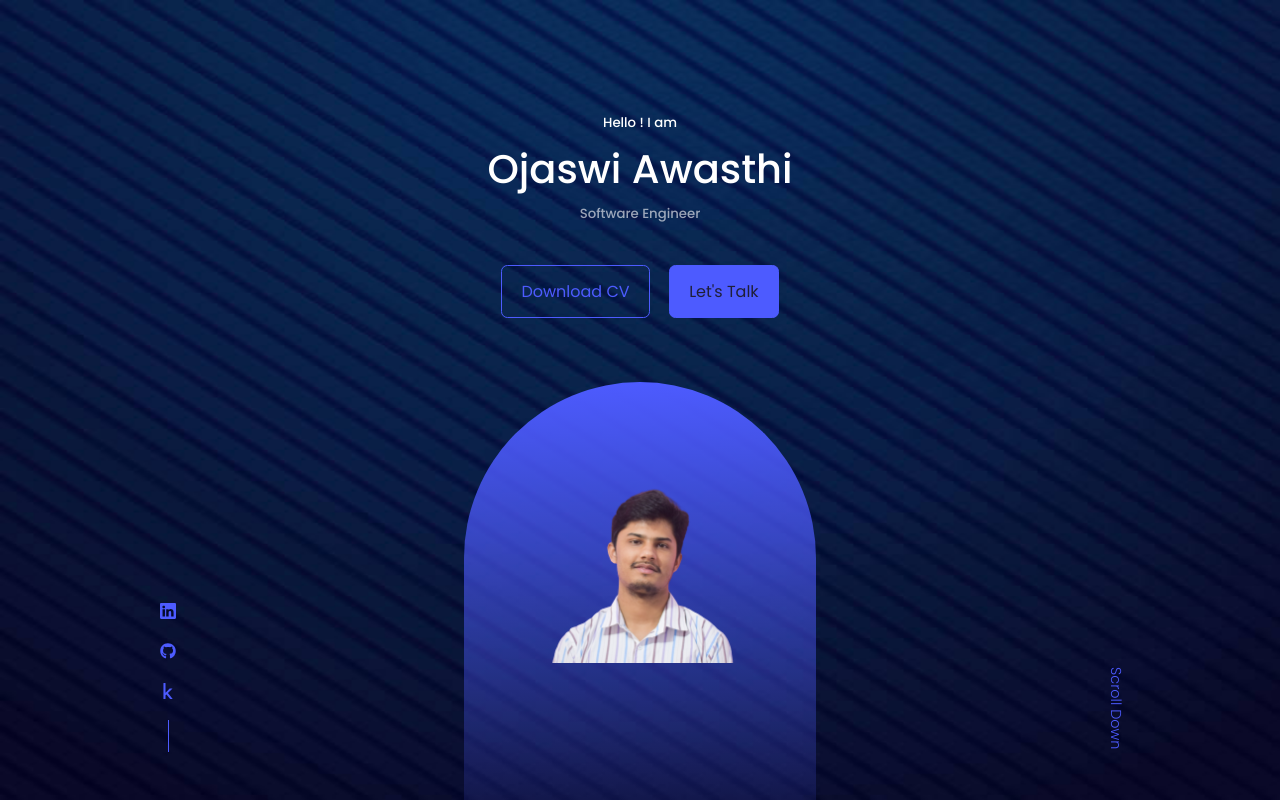
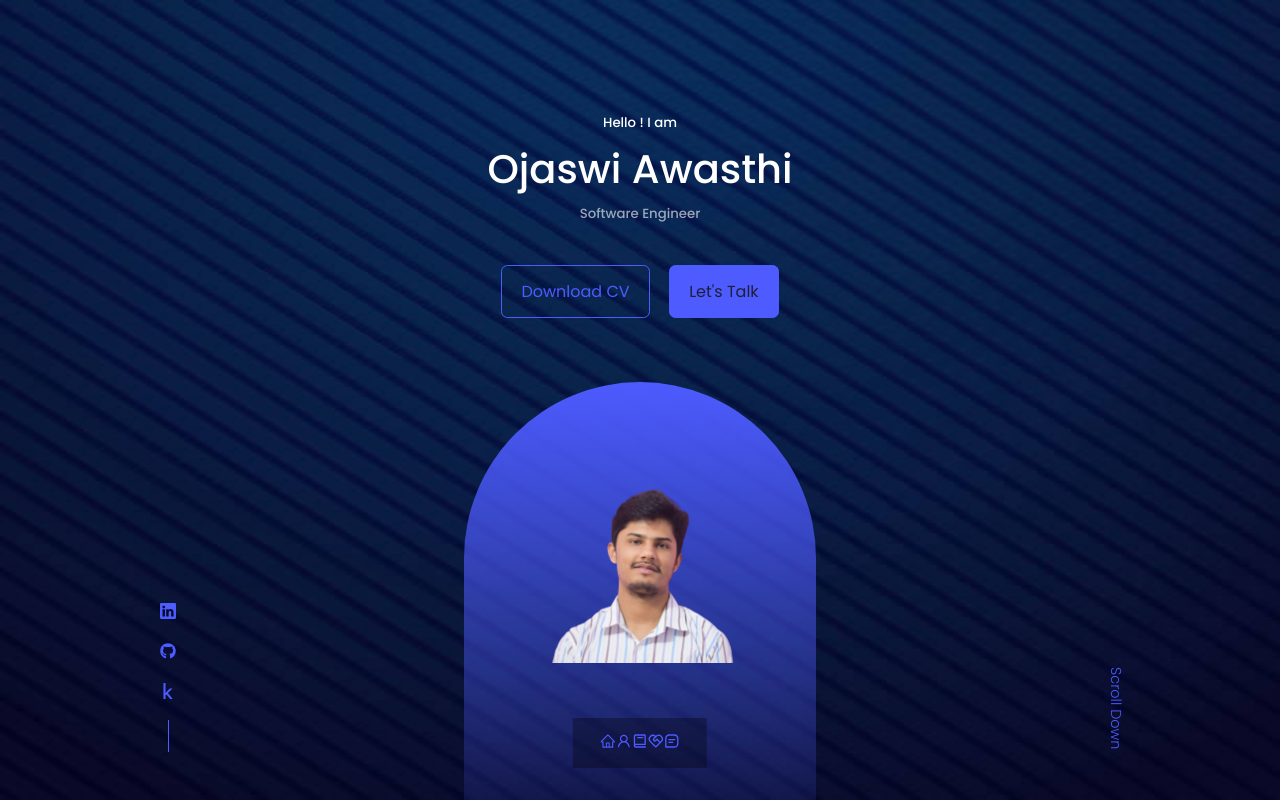
Before and after one commit to Ojaswi2000/ojaswi_portfolio, a React (Create React App) app: page / in a window 1280 px wide. Shown: the top 800 px of the page. Built offline with nearby package versions, Linux system fonts and the light colour scheme.

Commit message:
bottom 2 rem

```diff
--- a/src/components/nav/nav.css
+++ b/src/components/nav/nav.css
@@ -5,4 +5,7 @@ nav{
   padding: 0.7rem 1.7rem;
   z-index: 2;
   position: fixed;
+  left: 50%;
+  transform: translateX(-50%);
+  bottom: 2rem;
 }
```
